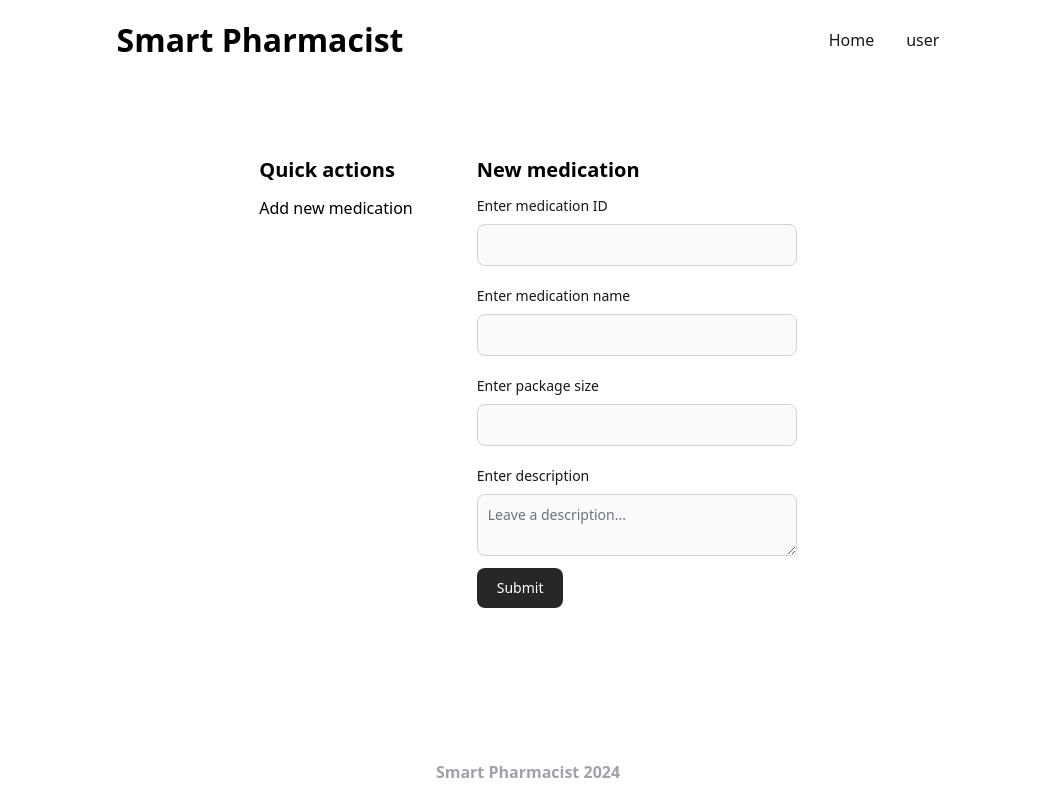
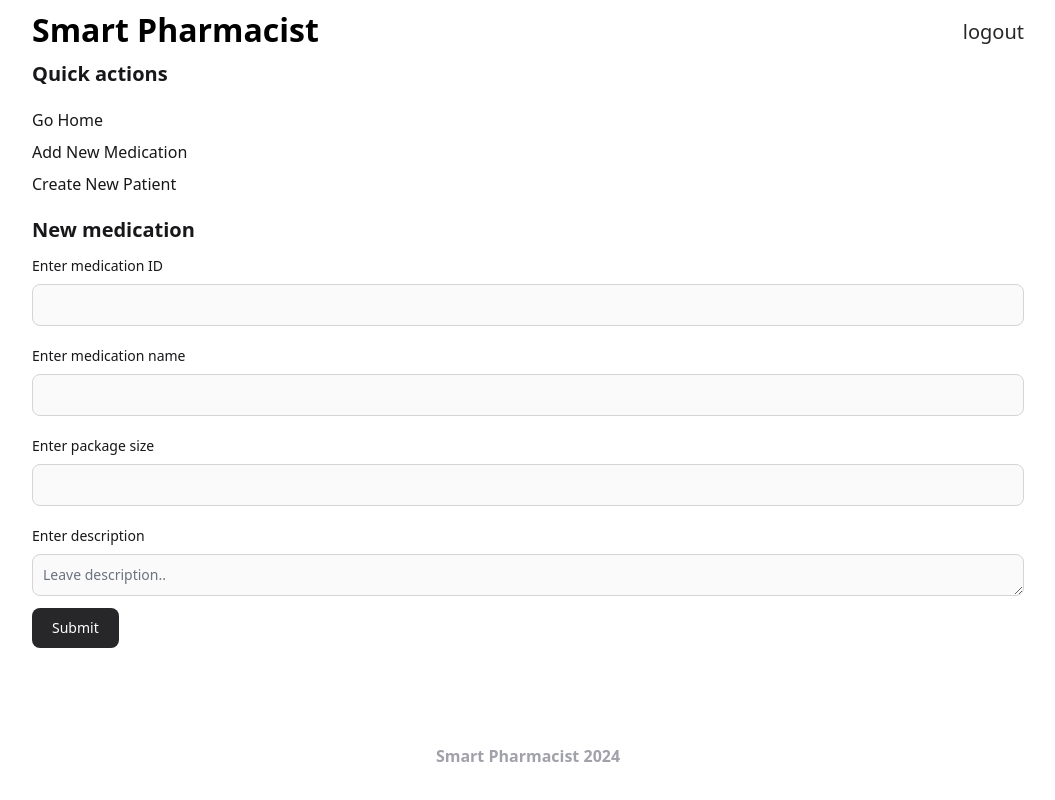
Before and after one commit to Victor-M16/Smart-Pharmacist, a Django app: template smartpharmacist/core/templates/core/new-medication.html in a window 1280 px wide. Shown: the whole page, without its empty margins (112-1167 px from the left). Run offline with Django 3.2, Linux system fonts and the light colour scheme; the template is opened without the code that fills it, so the values that code supplies are empty; style sheets or scripts are compiled from the project's sources; some libraries are stand-ins or nearby versions; some web fonts are replaced.

Commit message:
add redesigned layout to pharmacist pages

```diff
--- a/smartpharmacist/core/templates/core/base.html
+++ b/smartpharmacist/core/templates/core/base.html
@@ -17,7 +17,7 @@
   </head>
   {% block body %}
 
-  <body class="flex flex-col min-h-screen max-w-5xl mx-auto p-6 sm:p-10 md:p-4 dark:bg-zinc-700">
+  <body class="flex flex-col min-h-screen max-w-5xl mx-auto p-6 sm:p-5 md:p-4 dark:bg-zinc-700">
     <!-- header section -->
 
     <nav class="bg-white border-zinc-200 dark:bg-zinc-700">
--- a/smartpharmacist/core/templates/core/new-medication.html
+++ b/smartpharmacist/core/templates/core/new-medication.html
@@ -1,18 +1,18 @@
 {% extends "core/pharm-base.html" %} {% block content %}
 <!-- new medication form -->
-<div class="flex-1 min-w-fit">
-  <form class="max-w-sm mx-auto">
-    <p class="text-xl font-bold py-3">New medication</p>
+<div>
+  <form >
+    <p class="text-xl text-zinc-900 font-bold py-3 dark:text-zinc-50">New medication</p>
     <!-- enter medication id -->
     <div class="mb-5">
       <label
         for="medication"
-        class="block mb-2 text-sm font-medium text-zinc-900 dark:text-white"
+        class="block mb-2 text-sm font-medium text-zinc-900 dark:text-zinc-300"
         >Enter medication ID</label
       >
       <input
         type="text"
-        id="medication_id"
+        id="medication"
         class="bg-zinc-50 border border-zinc-300 text-zinc-900 text-sm rounded-lg focus:ring--500 focus:border-zinc-500 block w-full p-2.5 dark:bg-zinc-700 dark:border-zinc-600 dark:placeholder-zinc-400 dark:text-white dark:focus:ring-zinc-500 dark:focus:border-zinc-500"
         required
       />
@@ -21,7 +21,7 @@
     <div class="mb-5">
       <label
         for="medication_name"
-        class="block mb-2 text-sm font-medium text-zinc-900 dark:text-white"
+        class="block mb-2 text-sm font-medium text-zinc-900 dark:text-zinc-300"
         >Enter medication name</label
       >
       <input
@@ -35,12 +35,12 @@
     <div class="mb-5">
       <label
         for="package"
-        class="block mb-2 text-sm font-medium text-zinc-900 dark:text-white"
+        class="block mb-2 text-sm font-medium text-zinc-900 dark:text-zinc-300"
         >Enter package size</label
       >
       <input
         type="number"
-        id="packge-id"
+        id="packge"
         class="bg-zinc-50 border border-zinc-300 text-zinc-900 text-sm rounded-lg focus:ring--500 focus:border-zinc-500 block w-full p-2.5 dark:bg-zinc-700 dark:border-zinc-600 dark:placeholder-zinc-400 dark:text-white dark:focus:ring-zinc-500 dark:focus:border-zinc-500"
         required
       />
@@ -49,15 +49,15 @@
     <!-- enter description -->
     <div class="mb-3">
       <label
-        for="message"
-        class="block mb-2 text-sm font-medium text-zinc-900 dark:text-white"
+        for="description"
+        class="block mb-2 text-sm font-medium text-zinc-900 dark:text-zinc-300"
         >Enter description</label
       >
       <textarea
-        id="medication_desc"
-        rows="2"
-        class="block p-2.5 w-full md:w-80 text-sm text-zinc-900 bg-zinc-50 rounded-lg border border-zinc-300 focus:ring-zinc-500 focus:border-zinc-500 dark:bg-zinc-700 dark:border-zinc-600 dark:placeholder-zinc-400 dark:text-white dark:focus:ring-zinc-500 dark:focus:border-zinc-500"
-        placeholder="Leave a description..."
+        id="description"
+        rows="1"
+        class="block p-2.5 w-full text-sm text-zinc-900 bg-zinc-50 rounded-lg border border-zinc-300 focus:ring-zinc-500 focus:border-zinc-500 dark:bg-zinc-700 dark:border-zinc-600 dark:placeholder-zinc-400 dark:text-white dark:focus:ring-zinc-500 dark:focus:border-zinc-500"
+        placeholder="Leave description.."
       ></textarea>
     </div>
 
--- a/smartpharmacist/core/templates/core/pharm-base.html
+++ b/smartpharmacist/core/templates/core/pharm-base.html
@@ -1,4 +1,4 @@
-{% load static %}
+{% load static tailwind_tags %}
 <!DOCTYPE html>
 <html>
   <head>
@@ -9,82 +9,60 @@
     {% else %}
     <title>Smart Pharmacist</title>
     {% endif %}
+
     <meta name="description" content="" />
     <meta name="viewport" content="width=device-width, initial-scale=1" />
     <link rel="stylesheet" href="https://rsms.me/inter/inter.css" />
-    <link href="{% static 'src/styles.css' %}" rel="stylesheet" />
+    {% tailwind_css %}
   </head>
   {% block body %}
 
-  <body class="flex flex-col min-h-screen">
+  <body class="flex flex-col min-h-screen max-w-5xl mx-auto p-6 sm:p-5 md:p-4 dark:bg-zinc-700">
     <!-- header section -->
 
-    <nav class="bg-white border-zinc-200 dark:bg-zinc-900">
-      <div
-        class="max-w-screen-xl flex flex-wrap items-center justify-around mx-auto p-4"
-      >
+    <nav class="bg-white border-zinc-200 dark:bg-zinc-700">
+        <ul class="flex flex-wrap items-center justify-between">
+          <li>
             <a
               href="{% url 'home' %}"
-          class="self-center text-[32px] font-extrabold whitespace-nowrap hover:text-zinc-700 dark:text-white"
+              class="self-center text-lg sm:text-[32px] font-extrabold whitespace-nowrap hover:text-zinc-700 dark:text-zinc-50 dark:hover:text-zinc-400 transition"
             >
               Smart Pharmacist
             </a>
-        <button
-          data-collapse-toggle="navbar-default"
-          type="button"
-          class="inline-flex items-center p-2 w-10 h-10 justify-center text-sm text-zinc-500 rounded-lg md:hidden hover:bg-zinc-100 focus:outline-none focus:ring-2 focus:ring-zinc-200 dark:text-zinc-400 dark:hover:bg-zinc-700 dark:focus:ring-zinc-600"
-          aria-controls="navbar-default"
-          aria-expanded="false"
+          </li>
+          <li>
+            <a href="#" class="text-lg sm:text-xl text-zinc-800 hover:text-zinc-900 dark:text-zinc-50 dark:hover:text-zinc-400 transition">logout</a>
+          </li>
+        </ul>
+    </nav>
+
+    <!-- body -->
+    <div
+      class="flex flex-1 flex-col"
     >
-          <span class="sr-only">Open main menu</span>
-          <svg
-            class="w-5 h-5"
-            aria-hidden="true"
-            xmlns="http://www.w3.org/2000/svg"
-            fill="none"
-            viewBox="0 0 17 14"
-          >
-            <path
-              stroke="currentColor"
-              stroke-linecap="round"
-              stroke-linejoin="round"
-              stroke-width="2"
-              d="M1 1h15M1 7h15M1 13h15"
-            />
-          </svg>
-        </button>
-        <div class="w-full md:block md:w-auto" id="navbar-default">
-          <ul
-            class="font-medium flex flex-col p-4 md:p-0 mt-4 border border-zinc-100 rounded-lg bg-zinc-50 md:flex-row md:space-x-8 rtl:space-x-reverse md:mt-0 md:border-0 md:bg-white dark:bg-zinc-800 md:dark:bg-zinc-900 dark:border-zinc-700"
-          >
-            <li>
+      <!-- quick navigation links -->
+      <div>
+        <p class="text-xl text-zinc-900 font-bold py-3 dark:text-zinc-50">Quick actions</p>
+        <ul>
+          <li class="my-2">
             <a
               href="{% url 'home' %}"
-                class="block py-2 px-3 text-zinc-900 rounded hover:bg-zinc-100 md:hover:bg-transparent md:border-0 md:hover:text-blue-700 md:p-0 dark:text-white md:dark:hover:text-blue-500 dark:hover:bg-zinc-700 dark:hover:text-white md:dark:hover:bg-transparent"
-                >Home</a
+              class="text-zinc-900 hover:text-zinc-600 dark:text-zinc-50 dark:hover:text-zinc-400 transition"
+              >Go Home</a
             >
           </li>
-            <li>
+          <li class="my-2">
             <a
-                href="#"
-                class="block py-2 px-3 text-zinc-900 rounded hover:bg-zinc-100 md:hover:bg-transparent md:border-0 md:hover:text-blue-700 md:p-0 dark:text-white md:dark:hover:text-blue-500 dark:hover:bg-zinc-700 dark:hover:text-white md:dark:hover:bg-transparent"
-                >user</a
+              href="{% url 'doc-prescription' %}"
+              class="text-zinc-900 hover:text-zinc-600 dark:text-zinc-50 dark:hover:text-zinc-400 transition"
+              >Add New Medication</a
             >
           </li>
-          </ul>
-        </div>
-      </div>
-    </nav>
-    <div
-      class="flex flex-1 min-h-full mt-16 mx-20 md:mx-auto gap-16 justify-evenly flex-wrap"
-    >
-      <!-- quick navigation links -->
-      <div class="h-full flex-initial">
-        <p class="text-xl font-bold py-3">Quick actions</p>
-        <ul>
-          <li>
-            <a href="{% url 'new-medication' %}" class="hover:text-zinc-600 transition"
-              >Add new medication</a
+          <li class="my-2">
+            <a
+              href="{% url 'new-patient' %}"
+              class="text-zinc-900 hover:text-zinc-600 dark:text-zinc-50 dark:hover:text-zinc-400 transition"
+              >Create New Patient</a
             >
           </li>
         </ul>
@@ -94,11 +72,10 @@
     </div>
     <!-- footer -->
     <div
-      class="flex items-center justify-center h-14 text-zinc-400 font-semibold"
+      class="flex items-center justify-center h-14 text-zinc-400 dark:text-zinc-300 font-semibold"
     >
       Smart Pharmacist 2024
     </div>
-    <script src="https://cdn.jsdelivr.net/npm/flowbite@2.4.1/dist/flowbite.min.js"></script>
   </body>
 
   {% endblock body %}
--- a/smartpharmacist/theme/static/css/dist/styles.css
+++ b/smartpharmacist/theme/static/css/dist/styles.css
@@ -830,16 +813,16 @@ select {
   margin-right: auto;
 }
 
+.my-2 {
+  margin-top: 0.5rem;
+  margin-bottom: 0.5rem;
+}
+
 .my-3 {
   margin-top: 0.75rem;
   margin-bottom: 0.75rem;
 }
 
-.my-2 {
-  margin-top: 0.5rem;
-  margin-bottom: 0.5rem;
-}
-
 .mb-2 {
   margin-bottom: 0.5rem;
 }
@@ -945,24 +916,16 @@ select {
   min-width: fit-content;
 }
 
+.max-w-5xl {
+  max-width: 64rem;
+}
+
 .max-w-screen-xl {
   max-width: 1280px;
 }
 
 .max-w-sm {
   max-width: 24rem;
-}
-
-.max-w-5xl {
-  max-width: 64rem;
-}
-
-.max-w-6xl {
-  max-width: 72rem;
-}
-
-.max-w-xl {
-  max-width: 36rem;
 }
 
 .flex-1 {
@@ -1172,6 +1122,11 @@ select {
   font-size: 48px;
 }
 
+.text-lg {
+  font-size: 1.125rem;
+  line-height: 1.75rem;
+}
+
 .text-sm {
   font-size: 0.875rem;
   line-height: 1.25rem;
@@ -1182,11 +1137,6 @@ select {
   line-height: 1.75rem;
 }
 
-.text-lg {
-  font-size: 1.125rem;
-  line-height: 1.75rem;
-}
-
 .font-bold {
   font-weight: 700;
 }
@@ -1245,14 +1185,14 @@ select {
   color: rgb(113 113 122 / var(--tw-text-opacity));
 }
 
+.text-zinc-800 {
+  --tw-text-opacity: 1;
+  color: rgb(39 39 42 / var(--tw-text-opacity));
+}
+
 .text-zinc-900 {
   --tw-text-opacity: 1;
   color: rgb(24 24 27 / var(--tw-text-opacity));
-}
-
-.text-zinc-800 {
-  --tw-text-opacity: 1;
-  color: rgb(39 39 42 / var(--tw-text-opacity));
 }
 
 .transition {
@@ -1334,16 +1274,12 @@ select {
     display: inline;
   }
 
-  .sm\:p-0 {
-    padding: 0px;
-  }
-
-  .sm\:p-3 {
-    padding: 0.75rem;
-  }
-
   .sm\:p-10 {
     padding: 2.5rem;
+  }
+
+  .sm\:p-5 {
+    padding: 1.25rem;
   }
 
   .sm\:text-\[32px\] {
@@ -1374,10 +1310,6 @@ select {
     display: none;
   }
 
-  .md\:w-80 {
-    width: 20rem;
-  }
-
   .md\:w-auto {
     width: auto;
   }
```
Also changed, not shown: other parts of smartpharmacist/theme/static/css/dist/styles.css (+15 -136 lines). Lines whose indentation alone changed are shown as unchanged.
